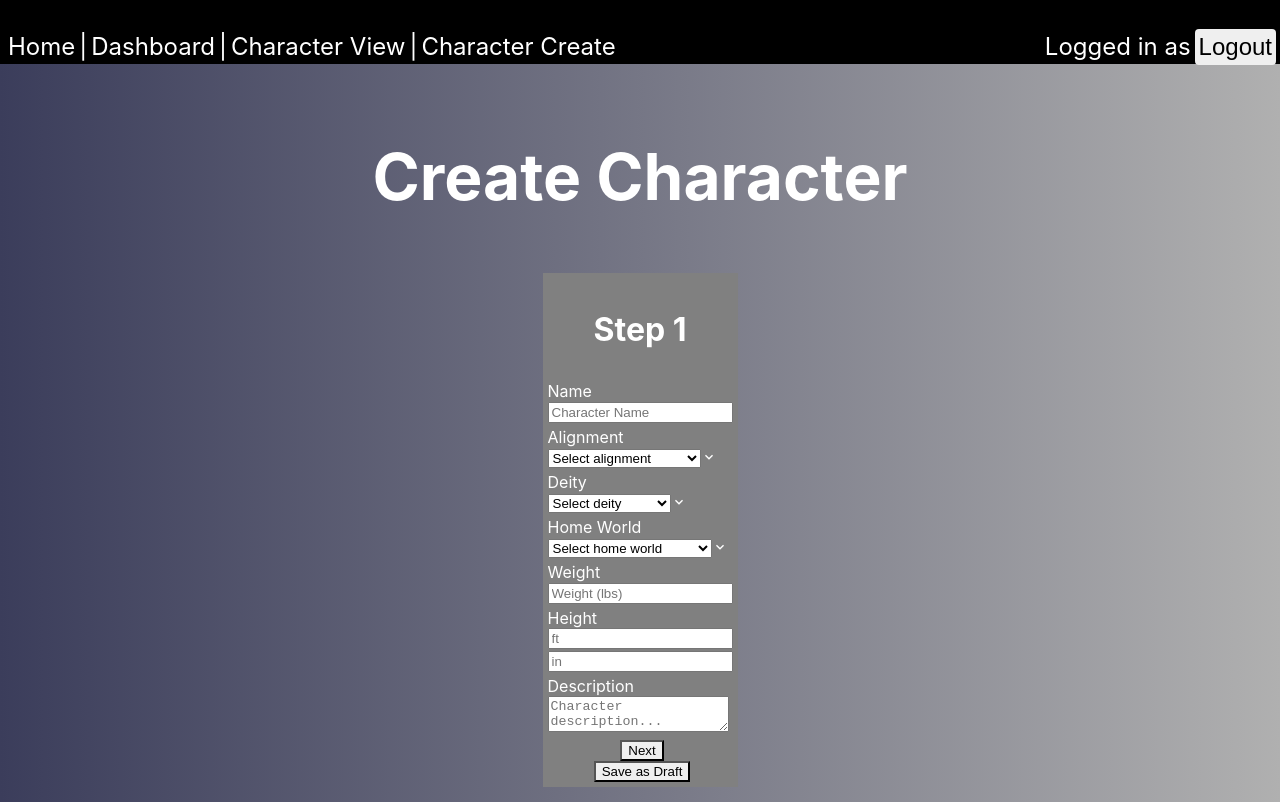
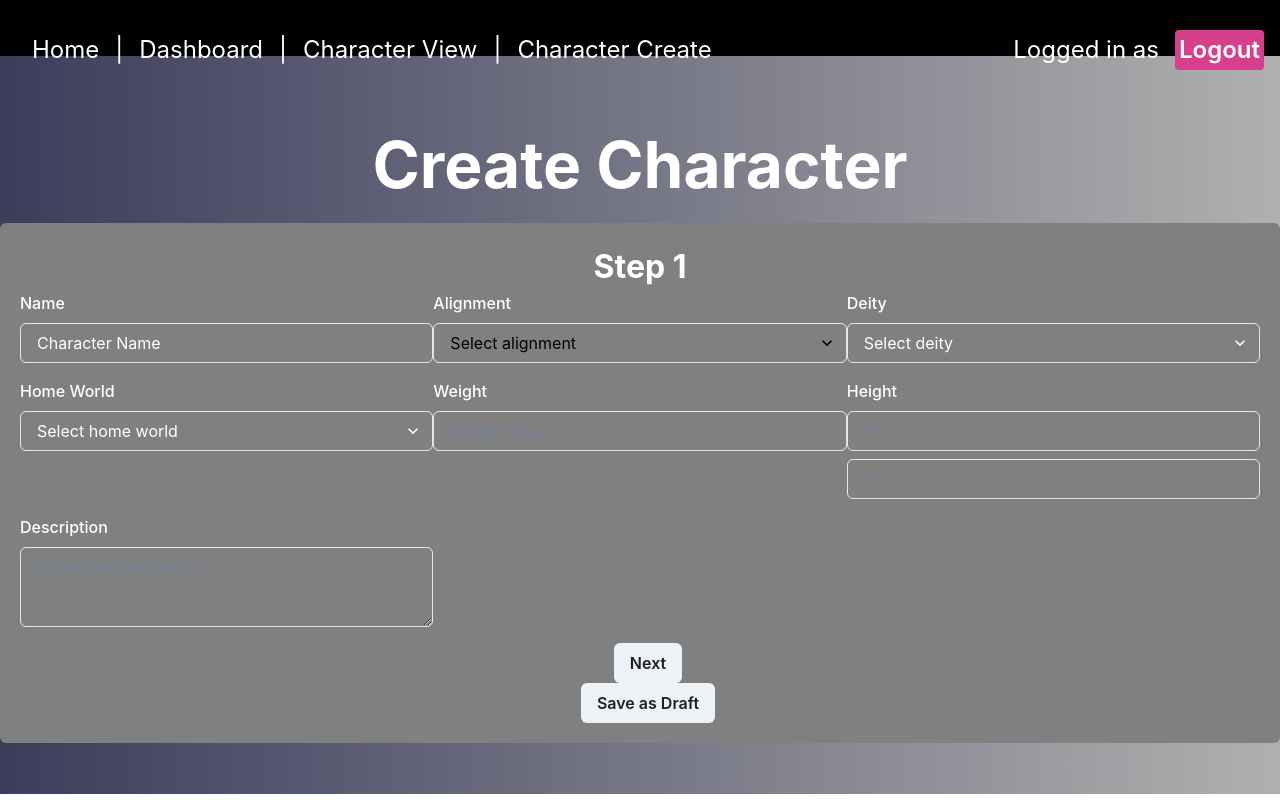
Before and after one commit to jmccallister93/starfinder_character_sheet, a React (Create React App) app: page /characterCreate in a window 1280 px wide. Built offline with nearby package versions, Linux system fonts and the light colour scheme; the HTML template or start-up script is replaced by a standard one.

Commit message:
Added chakra ui

```diff
--- a/src/CharacterCreator/DetailsModal.js
+++ b/src/CharacterCreator/DetailsModal.js
@@ -15,6 +15,7 @@ import {
   AccordionIcon,
   Box,
 } from "@chakra-ui/react";
+import { useState } from "react";
 
 const DetailsModal = ({
   isOpen,
@@ -23,12 +24,39 @@ const DetailsModal = ({
   options,
   onSelect,
   details,
+  selectedAbility,
+  setSelectedAbility,
 }) => {
-  const handleSelectOption = (optionName) => {
-    onSelect(optionName);
-    onClose();
-  };
 
+
+    // Selected Option for each
+    const handleSelectOption = (optionDetail) => {
+        // Check if an ability option has been selected and overwrite it
+        setSelectedAbility(null)
+        if (selectedAbility) {
+          optionDetail.Ability = selectedAbility;
+        }
+        onSelect(optionDetail);
+        onClose();
+      };
+
+//   Format description
+  const formatDescription = (desc) => {
+    if (!desc) return null;  // Add this line
+    return desc.split('.').map((chunk, index) => {
+        const parts = chunk.split(':');
+        if (parts.length > 1) {
+            return (
+                <Text key={index}>
+                    <strong>{parts[0].trim() + ':'}</strong> {parts[1]}
+                </Text>
+            );
+        }
+        return <Text key={index}>{chunk}</Text>;
+    });
+};
+
+// Render out details of each
   const renderDetails = (detailType, details) => {
     switch (detailType) {
       case "class":
@@ -74,7 +102,7 @@ const DetailsModal = ({
               <strong>Type:</strong> {details.Type}
             </Text>
             <Text>
-              <strong>Description:</strong> {details.Description}
+                <strong>Description:</strong> {formatDescription(details.Description)}
             </Text>
           </>
         );
--- a/src/CharacterCreator/Step1.js
+++ b/src/CharacterCreator/Step1.js
@@ -1,19 +1,46 @@
-import { Box, FormControl, FormLabel, Input, Select, Text, Textarea } from "@chakra-ui/react";
+import {
+  Box,
+  FormControl,
+  FormLabel,
+  Input,
+  Select,
+  Text,
+  Textarea,
+} from "@chakra-ui/react";
 import Header from "../components/Header";
 
 const Step1 = ({ setFormData, formData }) => {
   return (
-        <Box color="white" background="grey">
-            <Text fontSize="2rem" textAlign="center" fontWeight="bold">Step 1</Text>
-            <FormControl id="characterName" mb={4}>
+    <>
+      <Text fontSize="2rem" textAlign="center" fontWeight="bold">
+        Step 1
+      </Text>
+      <Box
+        color="white"
+        background="grey"
+        display="flex"
+        flexWrap="wrap"
+        justifyContent="space-between"
+      >
+        <FormControl id="characterName" mb={4} width="33.33%">
           <FormLabel>Name</FormLabel>
-                <Input placeholder="Character Name"  value={formData.name || ''} onChange={(e) => setFormData('name', e.target.value)} />
+          <Input
+            placeholder="Character Name"
+            value={formData.name || ""}
+            onChange={(e) => setFormData("name", e.target.value)}
+            sx={{ "::placeholder": { color: "white" } }}
+          />
         </FormControl>
 
-            <FormControl id="alignment" mb={4}>
+        <FormControl id="alignment" mb={4} width="33.33%">
           <FormLabel>Alignment</FormLabel>
-                <Select placeholder="Select alignment"  value={formData.alignment || ''} onChange={(e) => setFormData('alignment', e.target.value)}>
-                    <option value="lawfulGood">Lawful Good</option>
+          <Select
+            placeholder="Select alignment"
+            value={formData.alignment || ""}
+            onChange={(e) => setFormData("alignment", e.target.value)}
+           color="black"
+          >
+            <option value="lawfulGood" >Lawful Good</option>
             <option value="neutralGood">Neutral Good</option>
             <option value="chaoticGood">Chaotic Good</option>
             <option value="lawfulNeutral">Lawful Neutral</option>
@@ -25,38 +52,66 @@ const Step1 = ({ setFormData, formData }) => {
           </Select>
         </FormControl>
 
-            <FormControl id="deity" mb={4}>
+        <FormControl id="deity" mb={4} width="33.33%">
           <FormLabel>Deity</FormLabel>
-                <Select placeholder="Select deity"  value={formData.deity || ''} onChange={(e) => setFormData('deity', e.target.value)}>
+          <Select
+            placeholder="Select deity"
+            value={formData.deity || ""}
+            onChange={(e) => setFormData("deity", e.target.value)}
+          >
             {/* Deity options will be added later */}
           </Select>
         </FormControl>
 
-            <FormControl id="homeWorld" mb={4}>
+        <FormControl id="homeWorld" mb={4} width="33.33%">
           <FormLabel>Home World</FormLabel>
-                <Select placeholder="Select home world"  value={formData.homeWorld || ''} onChange={(e) => setFormData('homeWorld', e.target.value)}>
+          <Select
+            placeholder="Select home world"
+            value={formData.homeWorld || ""}
+            onChange={(e) => setFormData("homeWorld", e.target.value)}
+          >
             {/* HomeWorld options will be added later */}
           </Select>
         </FormControl>
 
-            <FormControl id="weight" mb={4}>
+        <FormControl id="weight" mb={4} width="33.33%">
           <FormLabel>Weight</FormLabel>
-                <Input type="number" placeholder="Weight (lbs)"  value={formData.weight || ''} onChange={(e) => setFormData('weight', e.target.value)} />
+          <Input
+            type="number"
+            placeholder="Weight (lbs)"
+            value={formData.weight || ""}
+            onChange={(e) => setFormData("weight", e.target.value)}
+          />
         </FormControl>
 
-            <FormControl id="height" mb={4}>
+        <FormControl id="height" mb={4} width="33.33%">
           <FormLabel>Height</FormLabel>
           <Box display="flex" flexDirection="column" gap={2}>
-                    <Input type="number" placeholder="ft"  value={formData.height_ft || ''} onChange={(e) => setFormData('height_ft', e.target.value)} />
-                    <Input type="number" placeholder="in"  value={formData.height_in || ''} onChange={(e) => setFormData('height_in', e.target.value)} />
+            <Input
+              type="number"
+              placeholder="ft"
+              value={formData.height_ft || ""}
+              onChange={(e) => setFormData("height_ft", e.target.value)}
+            />
+            <Input
+              type="number"
+              placeholder="in"
+              value={formData.height_in || ""}
+              onChange={(e) => setFormData("height_in", e.target.value)}
+            />
           </Box>
         </FormControl>
 
-            <FormControl id="description" mb={4}>
+        <FormControl id="description" mb={4} width="33.33%">
           <FormLabel>Description</FormLabel>
-                <Textarea placeholder="Character description..." value={formData.description || ''} onChange={(e) => setFormData('description', e.target.value)} />
+          <Textarea
+            placeholder="Character description..."
+            value={formData.description || ""}
+            onChange={(e) => setFormData("description", e.target.value)}
+          />
         </FormControl>
       </Box>
+    </>
   );
 };
 
--- a/src/CharacterCreator/Step2.js
+++ b/src/CharacterCreator/Step2.js
@@ -2,16 +2,13 @@ import {
   Box,
   FormControl,
   FormLabel,
-  Select,
-  Modal,
-  ModalOverlay,
-  ModalContent,
-  ModalHeader,
-  ModalBody,
-  ModalCloseButton,
   useDisclosure,
   Button,
   Text,
+  Checkbox,
+  Radio,
+  RadioGroup,
+  Stack,
 } from "@chakra-ui/react";
 import DetailsModal from "./DetailsModal";
 import { useEffect, useState } from "react";
@@ -22,6 +19,40 @@ const Step2 = ({ setFormData, formData }) => {
   const [selectedOption, setSelectedOption] = useState(null);
   const [modalOptions, setModalOptions] = useState([]);
 
+  // Format Description property
+  const formatDescription = (desc) => {
+    if (!desc) return null;
+
+    return desc.split(".").map((chunk, index) => {
+      const parts = chunk.split(":");
+      if (parts.length > 1) {
+        return (
+          <Text key={index}>
+            <strong>{parts[0].trim() + ":"}</strong> {parts[1]}
+          </Text>
+        );
+      }
+      return <Text key={index}>{chunk}</Text>;
+    });
+  };
+
+  // Theme ability select
+  const [selectedAbility, setSelectedAbility] = useState(null);
+  const handleAbilityChange = (value) => {
+    setSelectedAbility(value);
+    setFormData((prevFormData) => ({
+      ...prevFormData,
+      theme: {
+        ...prevFormData.theme,
+        Ability: value,
+      },
+
+    }));
+    console.log(value)
+  };
+
+
+  // Handle button click for each to show popup
   const handleButtonClick = (type, options) => {
     setSelectedOption(type);
     setModalOptions(options);
@@ -30,12 +61,9 @@ const Step2 = ({ setFormData, formData }) => {
 
   // Select function for Modal
   const handleModalSelect = (value) => {
-    console.log("Selected Option:", selectedOption);
-    console.log("Value:", value);
     setFormData(selectedOption, value);
     onClose();
-};
-
+  };
 
   // Fetch data function
   const fetchData = async () => {
@@ -133,9 +161,11 @@ const Step2 = ({ setFormData, formData }) => {
             <Text mt={2}>
               <strong>Type:</strong> {formData.race?.Type}
             </Text>
-            <Text mt={2}>
-              <strong>Description:</strong> {formData.race?.Description}
-            </Text>
+            {formatDescription(formData.race?.Description).map(
+              (formattedDesc, index) => (
+                <Box key={index}>{formattedDesc}</Box>
+              )
+            )}
           </>
         ) : null}
       </FormControl>
@@ -157,9 +187,35 @@ const Step2 = ({ setFormData, formData }) => {
             <Text mt={2}>
               <strong>Name:</strong> {formData.theme?.Name}
             </Text>
-            <Text mt={2}>
-              <strong>Ability:</strong> {formData.theme?.Ability}
-            </Text>
+            {formData.theme && formData.theme.Ability.includes(",") ? (
+              <>
+                <Text>Select an Ability</Text>
+                <RadioGroup
+                   onChange={handleAbilityChange} value={selectedAbility}
+                >
+                  <Stack spacing={3} direction="column">
+                  {formData.theme.Ability.split(", ").map(
+                    (abilityOption, idx) => (
+                      <Radio
+                        key={idx}
+                        value={abilityOption.trim()}
+                        border="1px solid white"
+                        borderRadius="50px"
+                        borderWidth="0.5rem"
+                      >
+                        {abilityOption.trim()}
+                      </Radio>
+                    )
+                  )}
+                  </Stack>
+                </RadioGroup>
+              </>
+            ) : (
+              <Text mt={2}>
+                <strong>Ability:</strong> {formData.theme?.Ability}
+              </Text>
+            )}
+
             <Text mt={2}>
               <strong>Class Skill:</strong> {formData.theme?.ClassSkill}
             </Text>
@@ -221,6 +277,7 @@ const Step2 = ({ setFormData, formData }) => {
             ? raceDetails
             : themeDetails
         }
+        setSelectedAbility={setSelectedAbility}
       />
     </Box>
   );
--- a/src/pages/CharacterCreate.js
+++ b/src/pages/CharacterCreate.js
@@ -80,8 +80,9 @@ const CharacterCreate = () => {
           color="white"
           borderRadius="md"
           p={5}
-          shadow="md"
+          shadow="none"
           fontSize="4rem"
+          borer="none"
         >
           Create Character
         </Heading>
```
Also changed, not shown: src/App.js (+8 -7 lines). Lines whose indentation alone changed are shown as unchanged.
